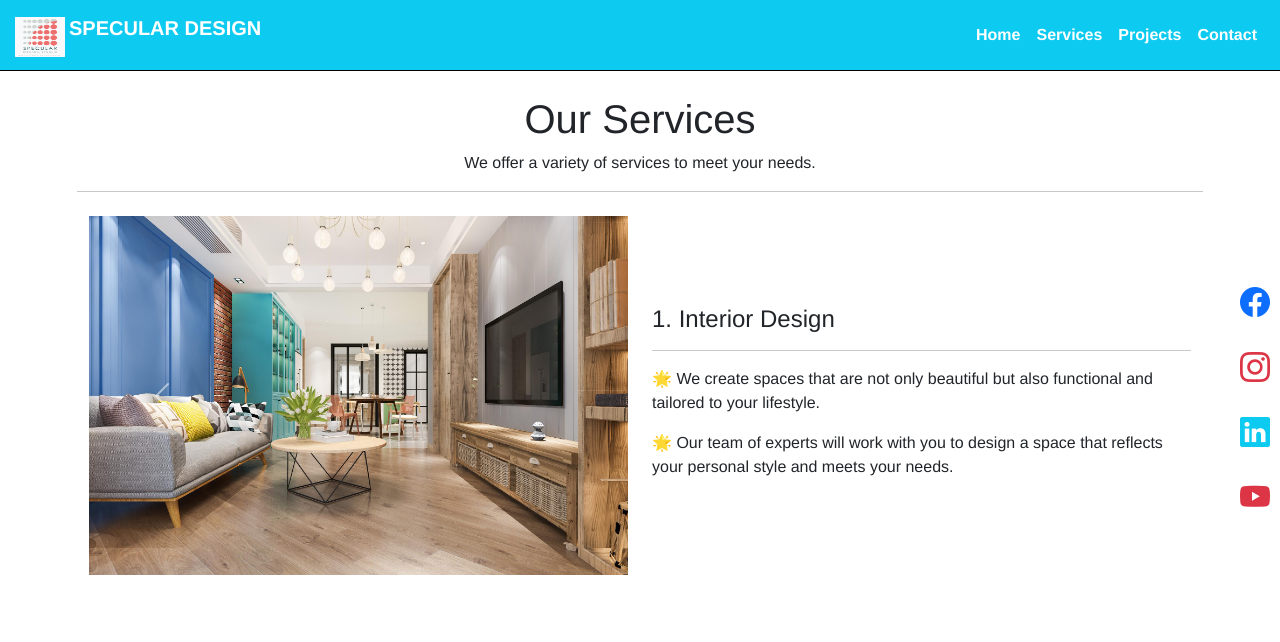
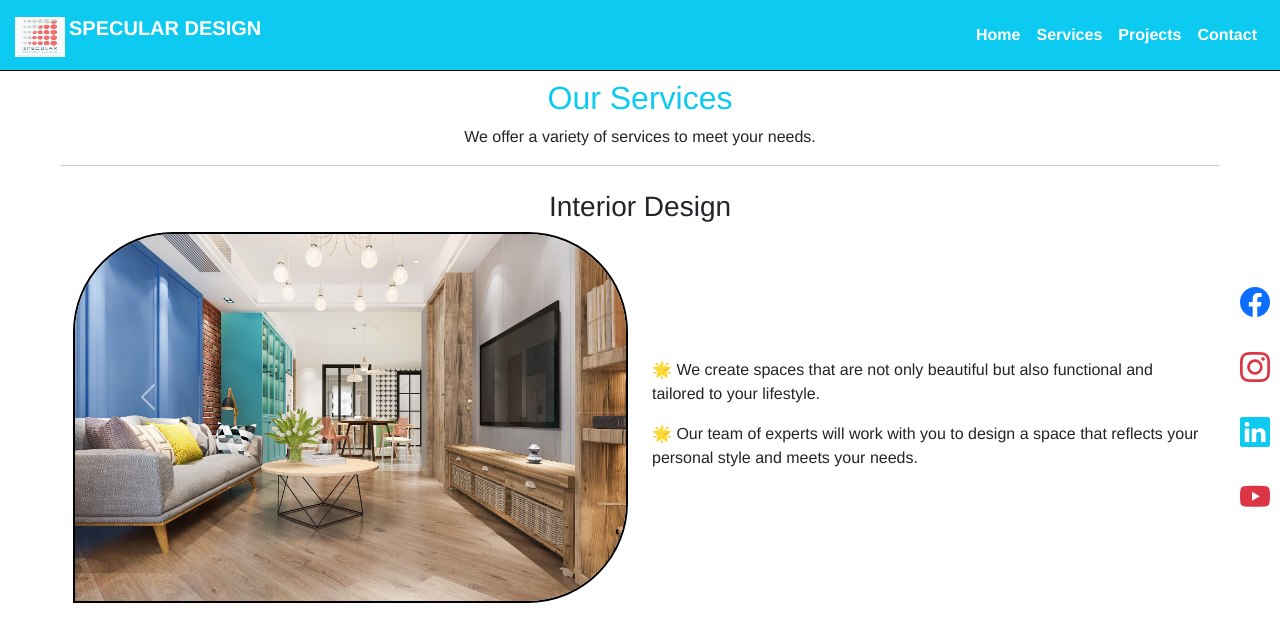
Before and after one commit to pravinsathishprabu/Specular-Designs, a React (Vite) app: page /Specular-Designs/services in a window 1280 px wide. Shown: the top 642 px of the page. Built offline with nearby package versions, Linux system fonts and the light colour scheme.

Commit message:
New changes3

```diff
--- a/src/Pages/contacts.jsx
+++ b/src/Pages/contacts.jsx
@@ -51,11 +51,12 @@ const Contacts = () => {
       <div className="container py-4">
         <div className="row align-items-center">
           {/* Image Section */}
-          <div className="col-lg-6 col-md-12 text-center mb-4 d-none d-md-block">
+          <div className="col-lg-6 col-md-12 text-center mb-4">
             <DotLottieReact
               src="https://lottie.host/1628fdd1-58f7-469b-bb16-9395ed97a4ca/FFODugSrOO.json"
               loop
               autoplay
+              className='d-none d-md-block'
             />
              <div className='social_contact_2'>
                 <a href="https://facebook.com" target="_blank" rel="noopener noreferrer">
--- a/src/Pages/services.jsx
+++ b/src/Pages/services.jsx
@@ -7,8 +7,8 @@ import img4 from '../assets/urban planning.jpg';
 const Services = () => {
 
   return (
-    <div className="p-4 col-md-11 mx-auto">
-      <h1 className="text-center">Our Services</h1>
+    <div className="p-2 col-md-11 mx-auto">
+      <h2 className="text-center text-info">Our Services</h2>
       <p className="text-center">We offer a variety of services to meet your needs.</p>
       <hr />
 
@@ -21,12 +21,11 @@ const Services = () => {
         <div className="carousel-inner">
           <div className="carousel-item active">
             <div className="row d-flex justify-content-center align-items-center">
+              <h3 className='text-center'>Interior Design</h3>
               <div className="col-md-6">
-                <img src={img1} className="d-block w-100" alt="Interior Service" />
+                <img src={img1} className="service-img-l d-block w-100" alt="Interior Service" />
               </div>
               <div className="col-md-6 text-start mt-2">
-                <h4>1. Interior Design</h4>
-                <hr/>
                 <p>🌟 We create spaces that are not only beautiful but also functional and tailored to your lifestyle.</p>
                 <p>🌟 Our team of experts will work with you to design a space that reflects your personal style and meets your needs.</p>
               </div>
@@ -35,26 +34,24 @@ const Services = () => {
 
           <div className="carousel-item">
             <div className="row d-flex justify-content-center align-items-center">
+              <h3 className='text-center'>Exterior Design</h3>
               <div className="col-md-6 text-start mt-2">
-                <h4>2. Exterior Design</h4>
-                <hr/>
                 <p>🌟 We design exteriors that are not only visually stunning but also durable and sustainable.</p>
                 <p>🌟 Our team will work with you to create an exterior that enhances the beauty of your property and stands the test of time.</p>
               </div>
               <div className="col-md-6">
-                <img src={img2} className="d-block w-100" alt="Exterior Service" />
+                <img src={img2} className="service-img-r d-block w-100" alt="Exterior Service" />
               </div>
             </div>
           </div>
 
           <div className="carousel-item">
             <div className="row d-flex justify-content-center align-items-center">
+              <h3 className='text-center'>Architecture Design</h3>
               <div className="col-md-6">
-                <img src={img3} className="d-block w-100" alt="Architecture Design" />
+                <img src={img3} className="service-img-l d-block w-100" alt="Architecture Design" />
               </div>
               <div className="col-md-6 text-start mt-2">
-                <h4>3. Architecture Design</h4>
-                <hr/>
                 <p>🌟 We provide architectural services that blend aesthetics with functionality.</p>
                 <p>🌟 Our architects will collaborate with you to create designs that are innovative and sustainable.</p>
               </div>
@@ -63,14 +60,13 @@ const Services = () => {
 
           <div className="carousel-item">
             <div className="row d-flex justify-content-center align-items-center">
+              <h3 className='text-center'>Urban Planning</h3>
               <div className="col-md-6 text-start mt-2">
-                <h4>4. Urban Planning</h4>
-                <hr/>
                 <p>🌟 Our urban planning services ensure sustainable and efficient land use.</p>
                 <p>🌟 Our team will work with you to create an exterior that enhances the beauty of your property and stands the test of time.</p>
               </div>
               <div className="col-md-6">
-                <img src={img4} className="d-block w-100" alt="Urban Planning Service" />
+                <img src={img4} className="service-img-r d-block w-100" alt="Urban Planning Service" />
               </div>
             </div>
           </div>
--- a/src/index.css
+++ b/src/index.css
@@ -121,7 +121,12 @@ body {
   body {
     overflow-x: hidden; /* Ensure no horizontal scrolling on mobile */
   }
-
+  .carousel-control-next-icon {
+    display: none !important;
+  }
+  .carousel-control-prev-icon{
+    display: none !important;
+  }
   .hide-on-mobile {
     display: none !important;
   }
@@ -150,7 +155,8 @@ body {
   }
 
   .project_img {
-    height: auto; /* Allow images to scale dynamically */
+    width: 100%;
+    height:50vh; /* Allow images to scale dynamically */
     margin-top: 20px; /* Add spacing for better layout */
   }
 
@@ -228,3 +234,15 @@ body {
   background-color: lightgrey;
   font-size: 35px;
 }
+.service-img-l{
+  border-top-left-radius: 100px;
+  border-bottom-right-radius: 100px;
+  border-top-right-radius: 100px;
+  border:2px solid black;
+}
+.service-img-r{
+  border-top-right-radius: 100px;
+  border-bottom-left-radius: 100px;
+  border-top-left-radius: 100px;
+  border:2px solid black;
+}
```
